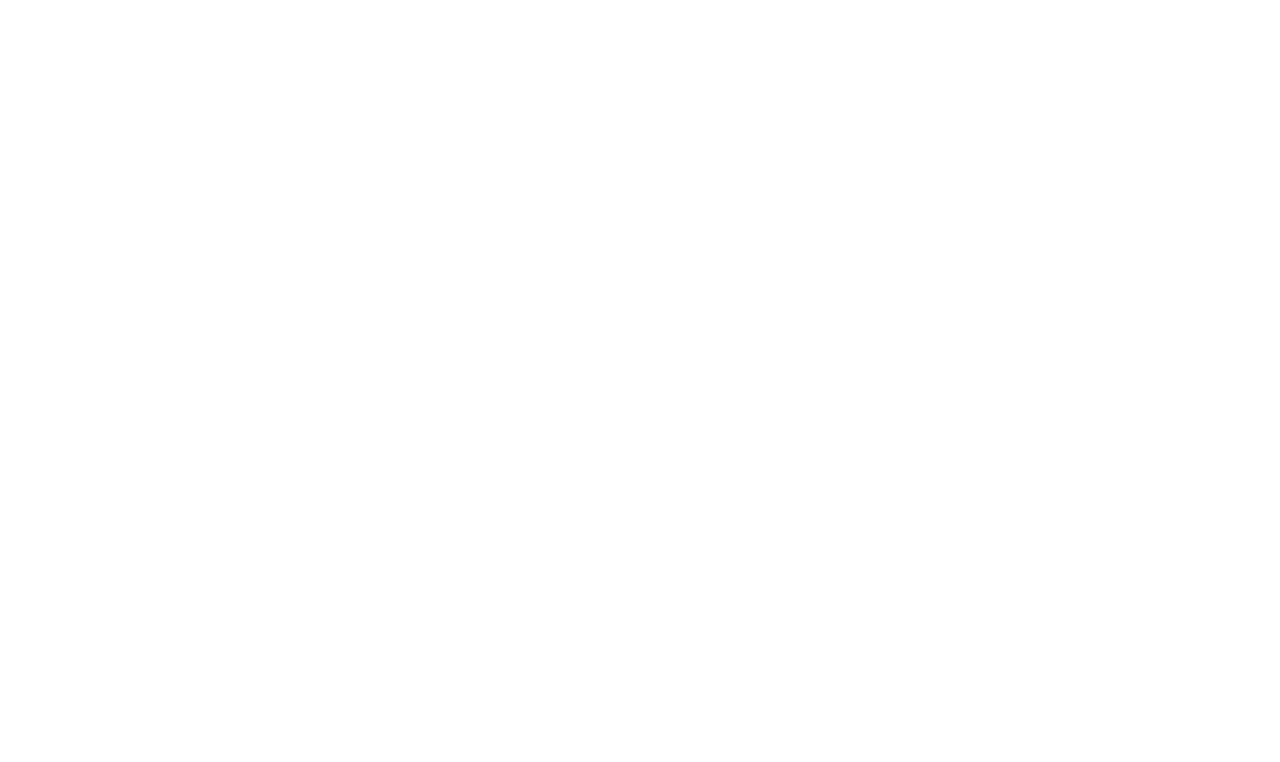
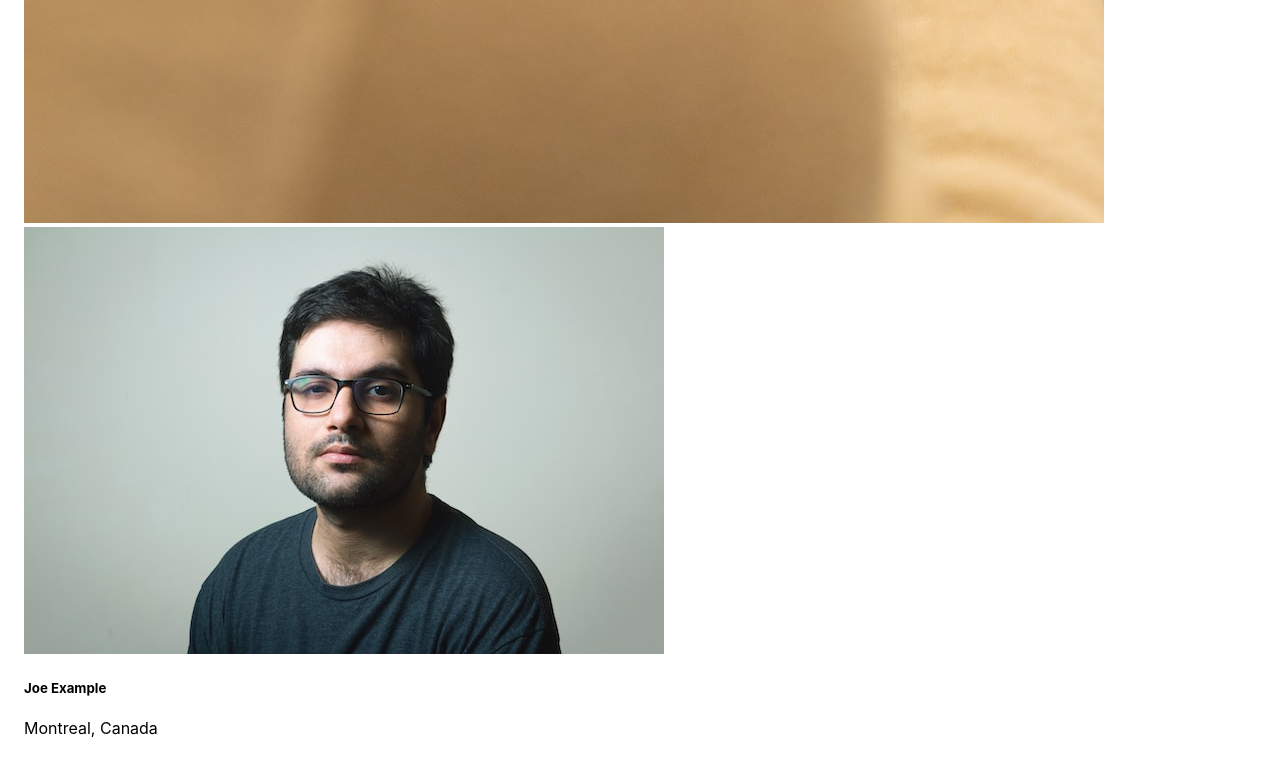
Before and after one commit to Darshita-04/PhotoLabs, a React (Create React App) app in the folder frontend/: page / in a window 1280 px wide. Shown: the part 1722-2484 px from the top of the page. Before the commit the page ends 800 px from the top, so only its background shows below. Built offline with nearby package versions, Linux system fonts and the light colour scheme; the HTML template or start-up script is replaced by a standard one.

Commit message:
PhotoListItem Component Cretaed

```diff
--- a/frontend/src/App.jsx
+++ b/frontend/src/App.jsx
@@ -2,12 +2,27 @@
 
 import PhotoListItem from './components/PhotoListItem';
 import './App.scss';
-
+const sampleDataForPhotoListItem = {
+  id: "1",
+  location: {
+    city: "Montreal",
+    country: "Canada",
+  },
+  imageSource: `${process.env.PUBLIC_URL}/Image-1-Regular.jpeg`,
+  username: "Joe Example",
+  profile: `${process.env.PUBLIC_URL}/profile-1.jpg`,
+};
 // Note: Rendering a single component to build components in isolation
 const App = () => {
   return (
     <div className="App">
-      <PhotoListItem/>
+      <PhotoListItem
+      location={sampleDataForPhotoListItem.location}
+      imageSource={sampleDataForPhotoListItem.imageSource}
+      username={sampleDataForPhotoListItem.username}
+      id={sampleDataForPhotoListItem.id}
+      profile={sampleDataForPhotoListItem.profile}
+      />
     </div>
   );
 };
--- a/frontend/src/components/PhotoListItem.jsx
+++ b/frontend/src/components/PhotoListItem.jsx
@@ -3,19 +3,17 @@
 import "../styles/PhotoListItem.scss";
 
 
-const sampleDataForPhotoListItem = {
-  id: "1",
-  location: {
-    city: "Montreal",
-    country: "Canada",
-  },
-  imageSource: `${process.env.PUBLIC_URL}/Image-1-Regular.jpeg`,
-  username: "Joe Example",
-  profile: `${process.env.PUBLIC_URL}/profile-1.jpg`,
-};
 
-const PhotoListItem = () => {
-  /* Insert React */
+
+const PhotoListItem = (props) => {
+  return (
+    <>
+      <img src={props.imageSource} alt="..." />
+      <img src={props.profile} alt="..." />
+      <h5>{props.username}</h5>
+      <p>{props.location.city}, {props.location.country}</p>
+    </>
+  );
 };
 
 export default PhotoListItem;
```
Also changed, not shown: 2 other files (tests, documents, lock files or other folders).
